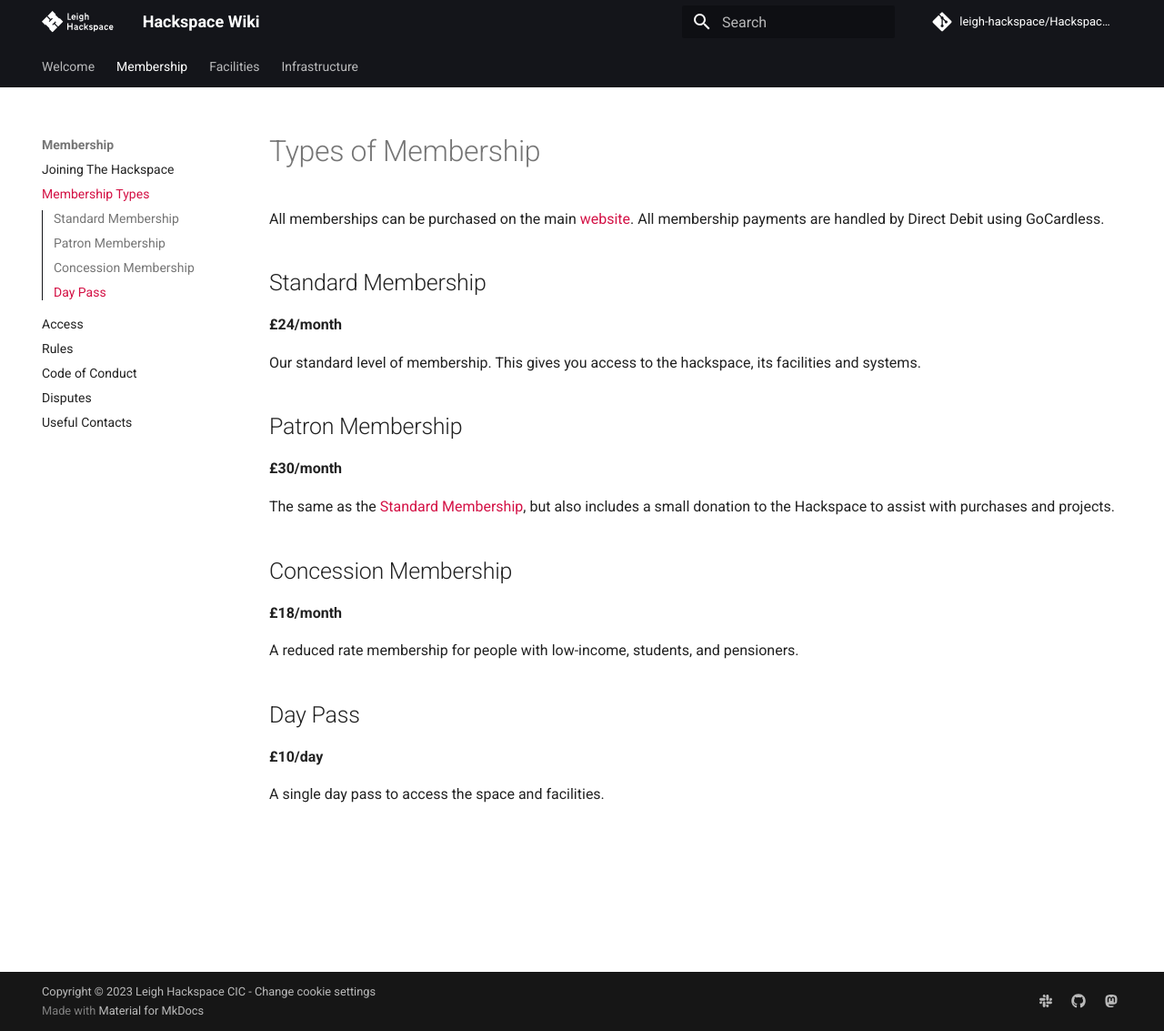
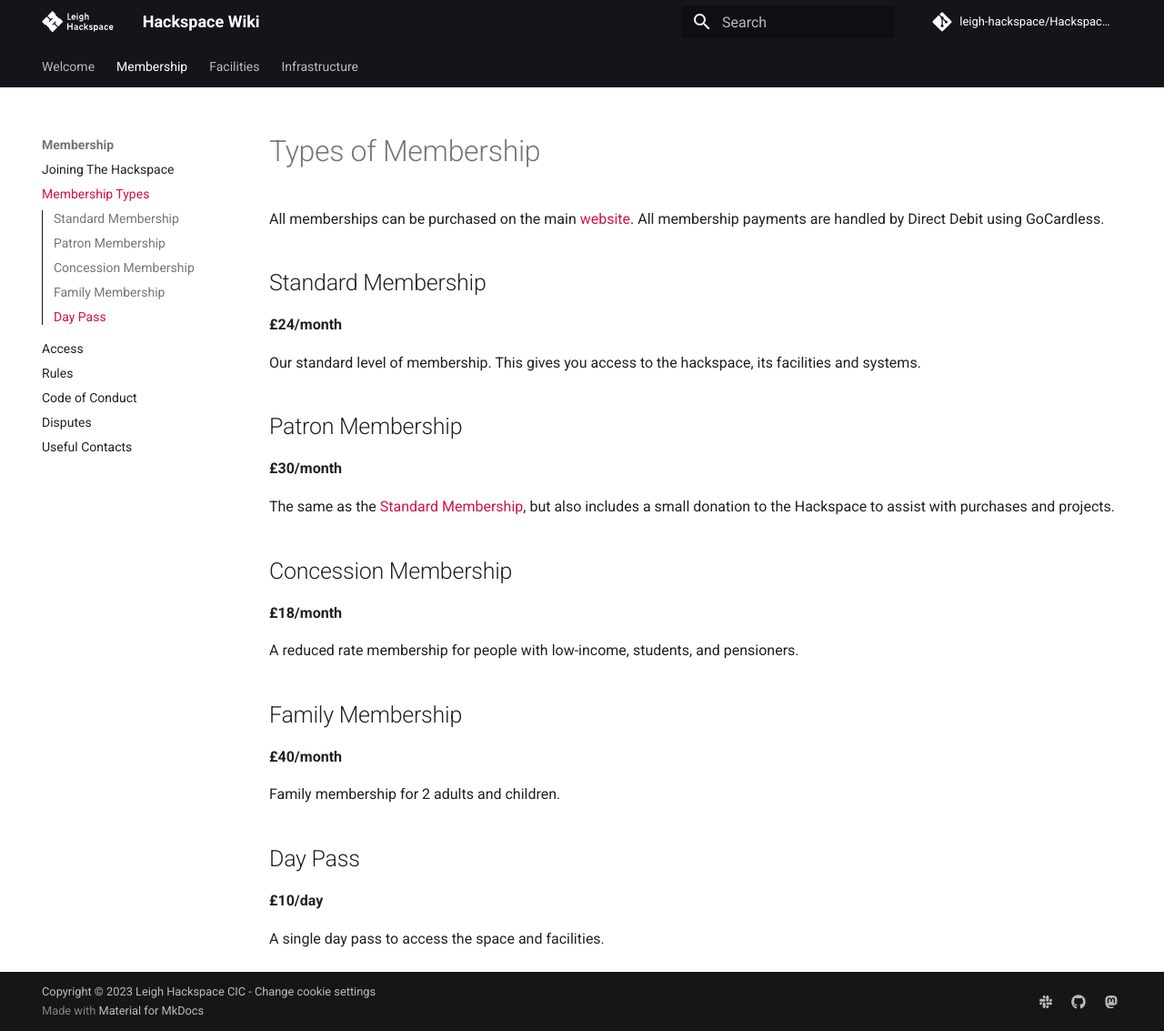
Before and after one commit to leigh-hackspace/HackspaceWiki, an MkDocs documentation site: the page built from docs/membership/membership_types.md, in a window 1280 px wide and 1133 px high. Shown: the whole window at 91% size. Built offline with MkDocs 1.6.1 and Material for MkDocs 9.7.7, drawn with Linux system fonts in a browser that asks for light colours; comment, search, counter and statistics services are not loaded; the version menu is left out.

Commit message:
Update membership_types.md

```diff
--- a/docs/membership/membership_types.md
+++ b/docs/membership/membership_types.md
@@ -20,6 +20,12 @@ The same as the [Standard Membership](#standard-membership), but also includes a
 
 A reduced rate membership for people with low-income, students, and pensioners.
 
+## Family Membership
+
+**£40/month**
+
+Family membership for 2 adults and children.
+
 ## Day Pass
 
 **£10/day**
```
